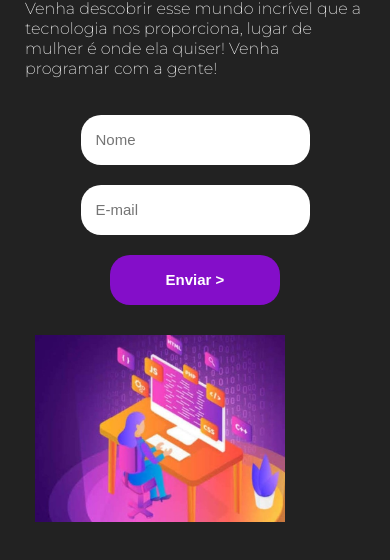
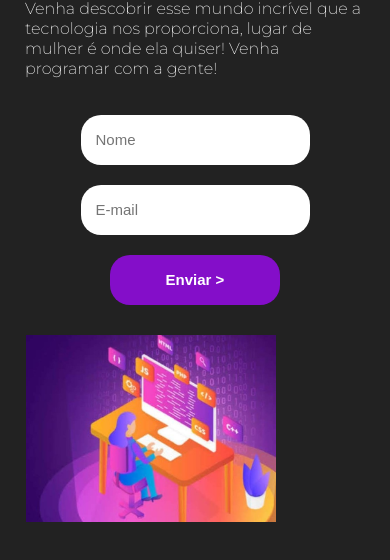
Before and after one commit to SilmaraCortes/LandingPage-Programming, a plain HTML site: page index.html in a window 390 px wide. Shown: the part 464-1024 px from the top of the page. Drawn offline with Linux system fonts and the light colour scheme.

Commit message:
Projeto finalizado

```diff
--- a/styles/media.css
+++ b/styles/media.css
@@ -20,6 +20,7 @@
      img{
         width: 250px;
         padding: 30px;
-        padding-left: 10px;
+        padding-left: 0.5px;
+        border-radius: 20px;
      }
 }
```
